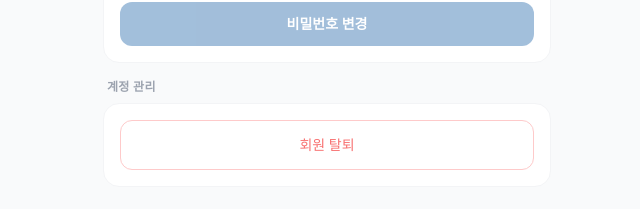
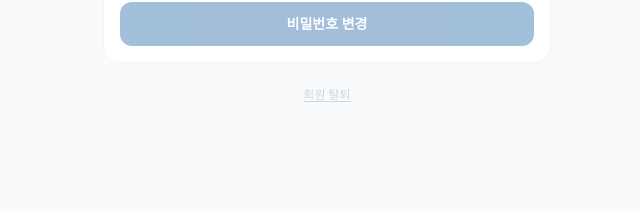
Before and after one commit to jipsa-app/jipsa-client, a React (Vite) app: page /mypage/edit in a window 1280 px wide. Shown: the part 573-782 px from the top of the page, without its empty margins (313-953 px from the left). Built offline with nearby package versions, Linux system fonts and the light colour scheme.

Commit message:
fix: 회원 탈퇴 버튼을 작은 텍스트 링크로 변경

```diff
--- a/src/pages/EditProfile.jsx
+++ b/src/pages/EditProfile.jsx
@@ -124,14 +124,14 @@ export default function EditProfile() {
         </Section>
 
         {/* 회원 탈퇴 */}
-        <Section title="계정 관리">
+        <div className="flex justify-center pt-2">
           <button
             onClick={() => setShowWithdraw(true)}
-            className="w-full py-3.5 rounded-xl text-sm font-medium text-red-400 border border-red-200 bg-white hover:bg-red-50 transition-colors"
+            className="text-xs text-gray-300 underline underline-offset-2"
           >
             회원 탈퇴
           </button>
-        </Section>
+        </div>
       </div>
 
       {/* 회원 탈퇴 확인 모달 */}
```
